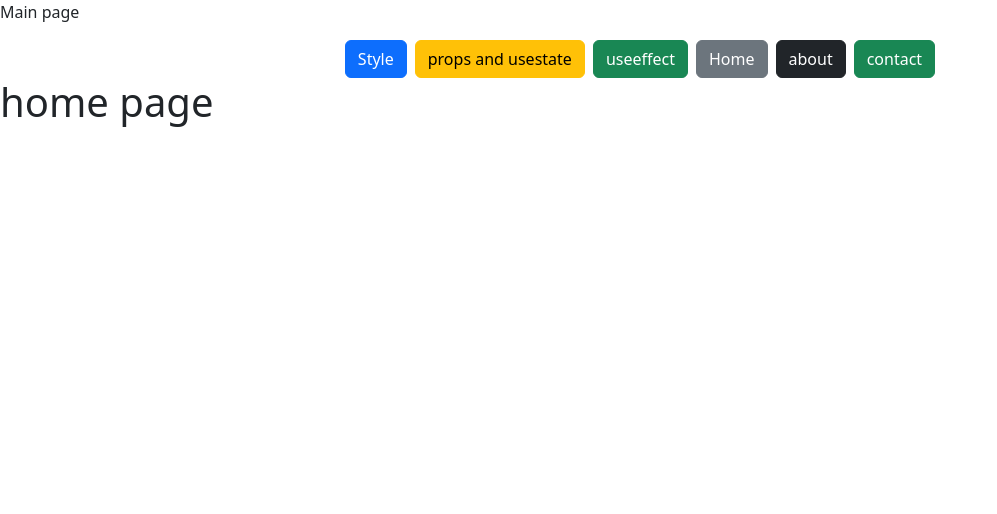
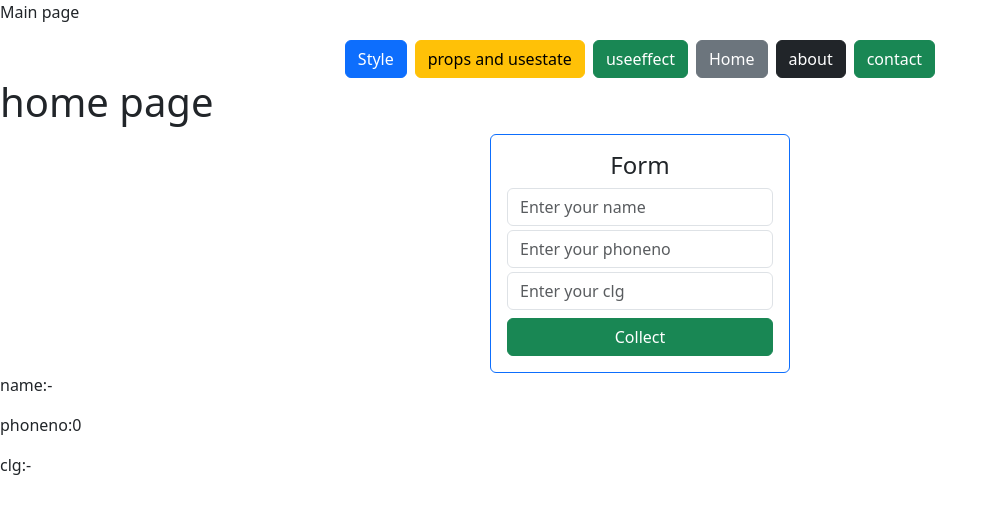
Before and after one commit to anandsla17-debug/react10-11-2026, a React (Vite) app in the folder reactintro/: page /home in a window 1280 px wide. Shown: the top 514 px of the page, without its empty margins (0-997 px from the left). Built offline with nearby package versions, Linux system fonts and the light colour scheme.

Commit message:
usestate form

```diff
--- a/reactintro/src/Mainpage/Mainpage.jsx
+++ b/reactintro/src/Mainpage/Mainpage.jsx
@@ -3,6 +3,7 @@ import { Link, Outlet } from "react-router-dom";
 function Mainpage(){
     return(
         <>
+
         <p>Main page</p>
         <div className="d-flex gap-2 justify-content-center">
         <Link to="/style" className="btn btn-primary">Style</Link>
--- a/reactintro/src/Nestedrouting/Home.jsx
+++ b/reactintro/src/Nestedrouting/Home.jsx
@@ -1,7 +1,37 @@
+import { useState } from "react";
+
 function Home(){
+    const[username,setusername]=useState("-");
+    const[phoneno,setphone]=useState(0);
+    const[clg,setclg]=useState("-");
+    const[display,setdisplay]=useState({
+        name:username,
+        phone:phoneno,
+        clgdata:clg
+    });
+    function view(){
+        setdisplay(
+            {
+ name:username,
+ phone:phoneno,
+ clgdata:clg
+            }
+        );
+    }
     return(
         <>
         <h1 className="text-left">home page</h1>
+        <div className="container border border-primary p-3 rounded" style={{width:"300px"}}>
+            <h4 className="text-center">Form</h4>
+            <input onChange={(e)=>setusername(e.target.value)} className="form-control mt-1"  type="text" placeholder="Enter your name"></input>
+            <input onChange={(e)=>setphone(e.target.value)} className="form-control mt-1" type="tel" placeholder="Enter your phoneno"></input>
+            <input onChange={(e)=>setclg(e.target.value)} className="form-control mt-1" type="text" placeholder="Enter your clg"></input>
+            <button onClick={view} className="btn btn-success mt-2 w-100">Collect</button>
+        </div>
+
+        <p>name:{display.name}</p>
+        <p>phoneno:{display.phone}</p>
+        <p>clg:{display.clgdata}</p>
         </>
     )
 }
```
